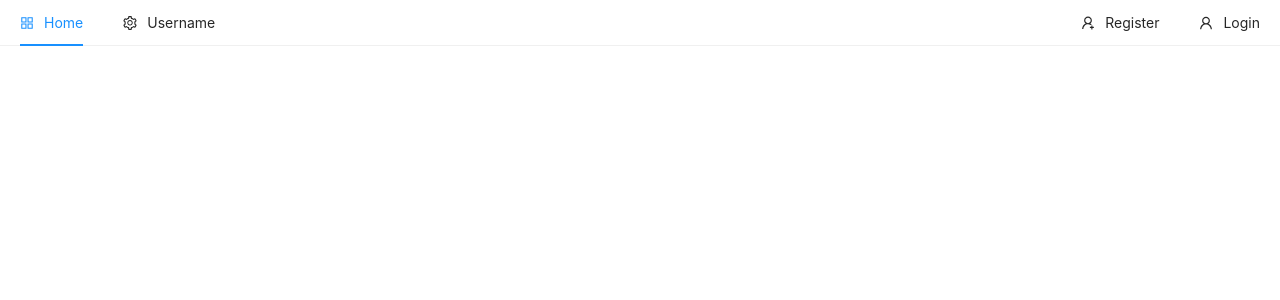
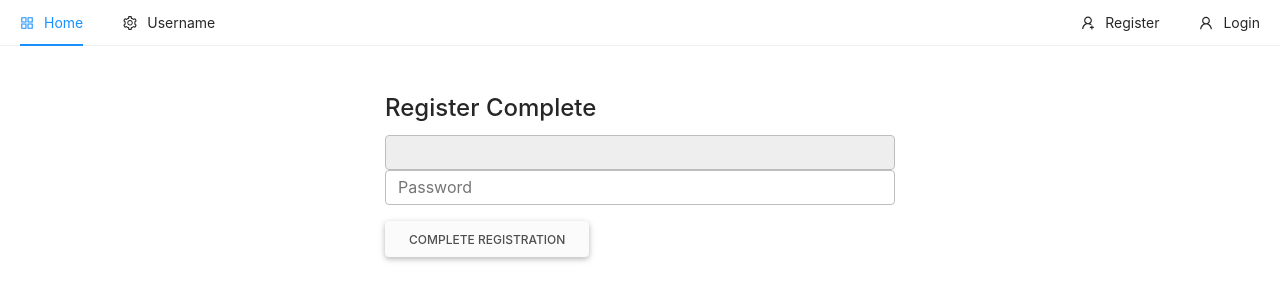
Before and after one commit to thanhlam1998/fullstack-ecommerce-FE, a React (Create React App) app: page /register/complete in a window 1280 px wide. Shown: the top 300 px of the page. Built offline with nearby package versions, Linux system fonts and the light colour scheme.

Commit message:
add register and redirect after complete register

```diff
--- a/src/App.js
+++ b/src/App.js
@@ -1,6 +1,9 @@
 import { Route, Switch } from "react-router";
+import { ToastContainer } from "react-toastify";
+import "react-toastify/dist/ReactToastify.css";
 import Login from "./pages/auth/Login";
 import Register from "./pages/auth/Register";
+import RegisterComplete from "./pages/auth/RegisterComplete";
 import Header from "./pages/components/nav/Header";
 import Home from "./pages/Home";
 
@@ -8,10 +11,12 @@
   return (
     <>
       <Header />
+      <ToastContainer />
       <Switch>
-        <Route path="/" component={Home} exact />
-        <Route path="/login" component={Login} exact />
-        <Route path="/register" component={Register} exact />
+        <Route exact path="/" component={Home} />
+        <Route exact path="/login" component={Login} />
+        <Route exact path="/register" component={Register} />
+        <Route exact path="/register/complete" component={RegisterComplete} />
       </Switch>
     </>
   );
--- a/src/pages/auth/Register.js
+++ b/src/pages/auth/Register.js
@@ -1,6 +1,5 @@
 import React, { useState } from "react";
-import { toast, ToastContainer } from "react-toastify";
-import "react-toastify/dist/ReactToastify.css";
+import { toast } from "react-toastify";
 import { auth } from "../../firebase";
 
 const Register = () => {
@@ -10,7 +9,7 @@
     e.preventDefault();
     const config = {
       // URL you want to redirect back to
-      url: "http://localhost:3000/register/complete",
+      url: process.env.REACT_APP_REGISTER_REDIRECT_URL || "",
       handleCodeInApp: true,
     };
 
@@ -35,10 +34,11 @@
         type="email"
         className="form-control"
         value={email}
+        placeholder="Email"
         onChange={onEmailChange}
         autoFocus
       />
-      <button type="submit" className="btn btn-light">
+      <button type="submit" className="btn btn-light mt-3">
         REGISTER
       </button>
     </form>
@@ -49,7 +49,6 @@
       <div className="row">
         <div className="col-md-6 offset-md-3">
           <h4>Register</h4>
-          <ToastContainer />
           {registerForm}
         </div>
       </div>
--- /dev/null
+++ b/src/pages/auth/RegisterComplete.js
@@ -0,0 +1,80 @@
+import React, { useEffect, useState } from "react";
+import { toast } from "react-toastify";
+import { auth } from "../../firebase";
+
+const RegisterComplete = ({ history }) => {
+  const [email, setEmail] = useState("");
+  const [password, setPassword] = useState("");
+
+  useEffect(() => {
+    setEmail(window.localStorage.getItem("emailForRegistration") || "");
+  }, []);
+
+  const handleSubmit = async (e) => {
+    e.preventDefault();
+    // validation
+    if (!email || !password) {
+      toast.error("Email and password is required");
+      return;
+    }
+
+    if (password.length < 6) {
+      toast.error("Password must be at least 6 characters long");
+      return;
+    }
+
+    try {
+      const result = await auth.signInWithEmailLink(
+        email,
+        window.location.href
+      );
+      if (result.user?.emailVerified) {
+        // remove user email from local storage
+        window.localStorage.removeItem("emailForRegistration");
+        // get user id token
+        let user = auth.currentUser;
+        await user?.updatePassword(password);
+        const idTokenResult = await user?.getIdTokenResult();
+        // Redux store
+        console.log("User: ", user, "idTokenResult: ", idTokenResult);
+        // redirect
+        history.push("/");
+      }
+    } catch (error) {
+      toast.error(error?.message);
+    }
+  };
+
+  const onPasswordChange = (e) => {
+    setPassword(e.target.value);
+  };
+
+  const completeRegistrationForm = (
+    <form onSubmit={handleSubmit}>
+      <input type="email" className="form-control" value={email} disabled />
+      <input
+        type="password"
+        className="form-control"
+        value={password}
+        placeholder="Password"
+        onChange={onPasswordChange}
+      />
+      <button type="submit" className="btn btn-light mt-3">
+        COMPLETE REGISTRATION
+      </button>
+    </form>
+  );
+
+  return (
+    <div className="container p-5">
+      <div className="row">
+        <div className="col-md-6 offset-md-3">
+          <h4>Register Complete</h4>
+          {completeRegistrationForm}
+        </div>
+      </div>
+    </div>
+  );
+};
+
+export default RegisterComplete;
```
Also changed, not shown: 1 other file (tests, documents, lock files or other folders).
